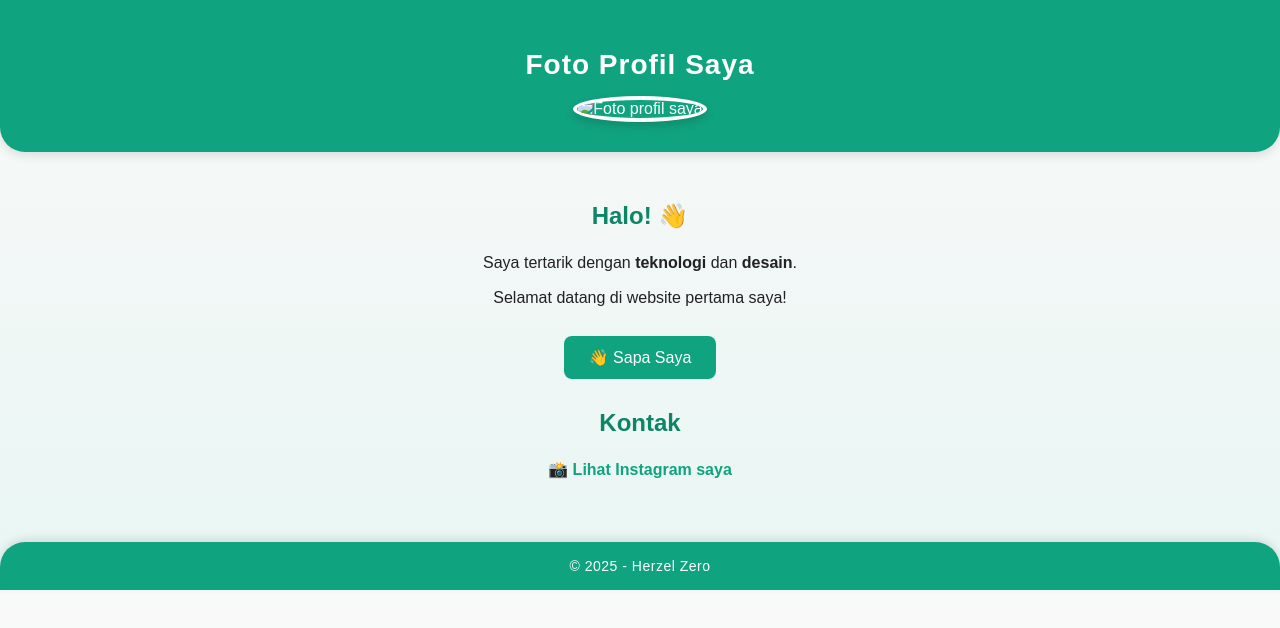
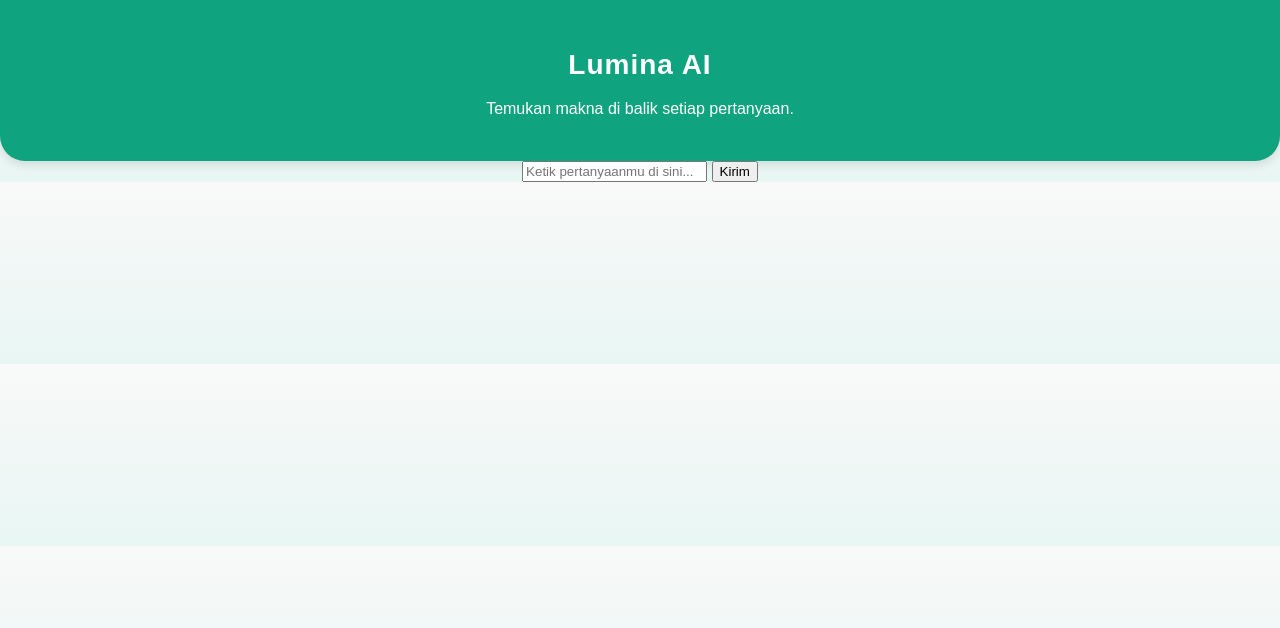
Before and after one commit to Herzelxd/HerzelAP, a plain HTML site: page index.html in a window 1280 px wide. Drawn offline with Linux system fonts and the light colour scheme.

Commit message:
Update index.html for Lumina AI branding

```diff
--- a/index.html
+++ b/index.html
@@ -1,45 +1,26 @@
 <!DOCTYPE html>
 <html lang="id">
 <head>
-  <meta charset="UTF-8" />
-  <meta name="viewport" content="width=device-width, initial-scale=1.0" />
-  <title>Profil Saya</title>
-  <link rel="stylesheet" href="style.css" />
+  <meta charset="UTF-8">
+  <meta name="viewport" content="width=device-width, initial-scale=1.0">
+  <title>Lumina AI</title>
+  <link rel="stylesheet" href="style.css">
 </head>
+<body>
+  <div class="container">
+    <header>
+      <h1>Lumina AI</h1>
+      <p class="tagline">Temukan makna di balik setiap pertanyaan.</p>
+    </header>
 
-<body>
-  <header>
-    <h1>Foto Profil Saya</h1>
-    <img src="herzel.png" alt="Foto profil saya" width="200" />
-  </header>
+    <div id="chat-box" class="chat-box"></div>
 
-  <main>
-    <section>
-      <h2>Halo! 👋</h2>
-      <p>Saya tertarik dengan <strong>teknologi</strong> dan <strong>desain</strong>.</p>
-      <p>Selamat datang di website pertama saya!</p>
+    <form id="chat-form" class="chat-form">
+      <input id="user-input" type="text" placeholder="Ketik pertanyaanmu di sini..." autocomplete="off" required>
+      <button type="submit">Kirim</button>
+    </form>
+  </div>
 
-      <!-- ✅ Tambahkan tombol di sini -->
-      <button id="sapaBtn">👋 Sapa Saya</button>
-    </section>
-
-    <section>
-      <h2>Kontak</h2>
-      <p>
-        <a href="https://instagram.com/zellix308" target="_blank">📸 Lihat Instagram saya</a>
-      </p>
-    </section>
-  </main>
-
-  <footer>
-    <small>&copy; 2025 - Herzel Zero</small>
-  </footer>
-
-  <!-- ✅ Tambahkan JavaScript di bawah ini -->
-  <script>
-    document.getElementById('sapaBtn').addEventListener('click', function() {
-      alert('Halo! Senang berkenalan denganmu 😊');
-    });
-  </script>
+  <script src="script.js"></script>
 </body>
 </html>
```
